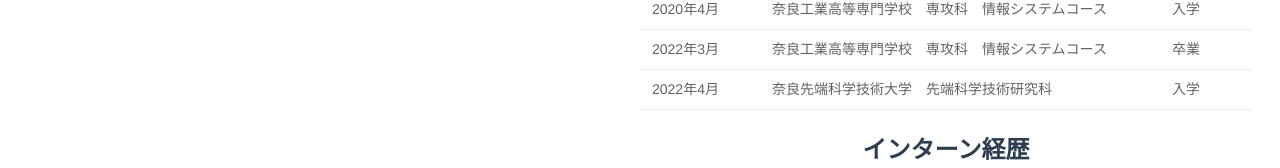
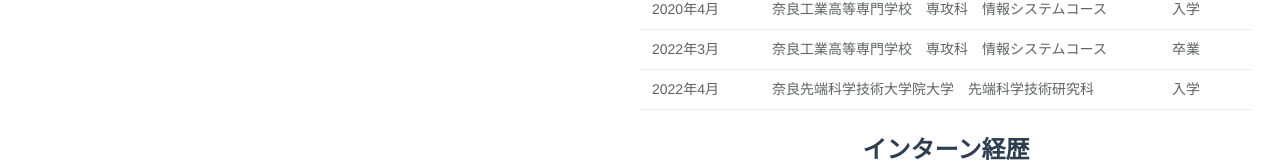
Before and after one commit to masaki12-s/portfolio, a Vue app: page / in a window 1280 px wide. Shown: the part 371-539 px from the top of the page. Built offline with nearby package versions, Linux system fonts and the light colour scheme.

Commit message:
大学名変更

```diff
--- a/src/views/Profile.vue
+++ b/src/views/Profile.vue
@@ -80,7 +80,7 @@
     },
     {
       year_month: '2022年4月',
-      school: '奈良先端科学技術大学　先端科学技術研究科',
+      school: '奈良先端科学技術大学院大学　先端科学技術研究科',
       info: '入学',
     },
   ]
```
